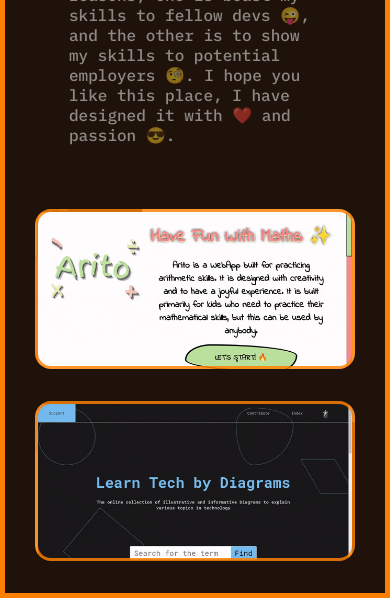
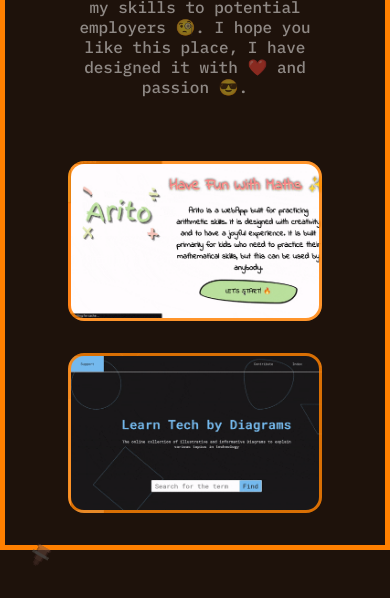
Before and after one commit to prakhartiwari0/projects2show, a plain HTML site: page index.html in a window 390 px wide. Shown: the part 342-940 px from the top of the page. Drawn offline with Linux system fonts and the light colour scheme.

Commit message:
Attempt to make website responsive

```diff
--- a/assets/base.css
+++ b/assets/base.css
@@ -90,8 +90,7 @@ h1 {
 
 	line-height: 3rem;
 }
-h1 a{
-
+h1 a {
 	animation: neonEffect 2s infinite;
 	animation-delay: 1s;
 }
@@ -107,7 +106,6 @@ h1 a{
 		color: var(--lighter-photons-color);
 	}
 }
-
 
 .torch_div {
 	user-select: none;
@@ -202,15 +200,6 @@ h1 a{
 	opacity: 0.5;
 }
 
-@media screen and (max-width: 930px) {
-	.torch_div {
-		top: 21vh;
-	}
-	.textdiv {
-		padding: 1rem;
-	}
-}
-
 .projectsDiv {
 	width: 90%;
 	padding: 1rem;
@@ -223,9 +212,14 @@ h1 a{
 	cursor: pointer;
 	border-radius: 1rem;
 	border: 3px solid var(--photons-color);
-    min-width: 20rem;
-    min-height: 10rem;
+
+	min-width: 25rem;
+	min-height: 12rem;
+	background-size: cover;
+	background-position: center;
+
 }
+
 .projectDivOverlay {
 	display: none;
 
@@ -241,8 +235,8 @@ display: none;
 
 	transition: 3s ease;
 }
-.projectDivOverlay a{
-    margin: .5rem;
+.projectDivOverlay a {
+	margin: 0.5rem;
 	padding: 1rem;
 	font-size: 1rem;
 	border: 2px solid var(--photons-color);
@@ -251,25 +245,55 @@ display: none;
 	border-radius: 1rem;
 	font-family: var(--monospace-font-family);
 	font-weight: 900;
-
-
 }
 
-
-.projectDiv:hover .projectDivOverlay{
+.projectDiv:hover .projectDivOverlay {
 	display: flex;
 }
-
-
-
 
 #arito {
 	background: url('projects/arito/arito.gif');
 	background-size: cover;
 }
 
-
 #techdiagrams {
 	background: url('projects/techdiagrams/techdiagrams.gif');
 	background-size: cover;
 }
+
+@media screen and (max-width: 930px) {
+	.torch_div {
+		top: 25vh;
+
+		width: 4rem;
+		height: 4rem;
+	}
+	.textdiv {
+		padding: 1rem;
+	}
+}
+
+@media screen and (max-width: 450px) {
+	h1 {
+		font-size: 1.5rem;
+	}
+	.torch_div {
+		top: 25vh;
+
+		width: 3rem;
+		height: 3rem;
+	}
+	.textdiv {
+		padding: 1rem;
+        text-align: center;
+	}
+
+    .left_top{
+        top: 100vh;
+    }
+	.projectDiv {
+
+		min-width: 90%;
+		min-height: 10rem;
+	}
+}
```
Also changed, not shown: index.html (+0 -1 lines). Lines whose indentation alone changed are shown as unchanged.
